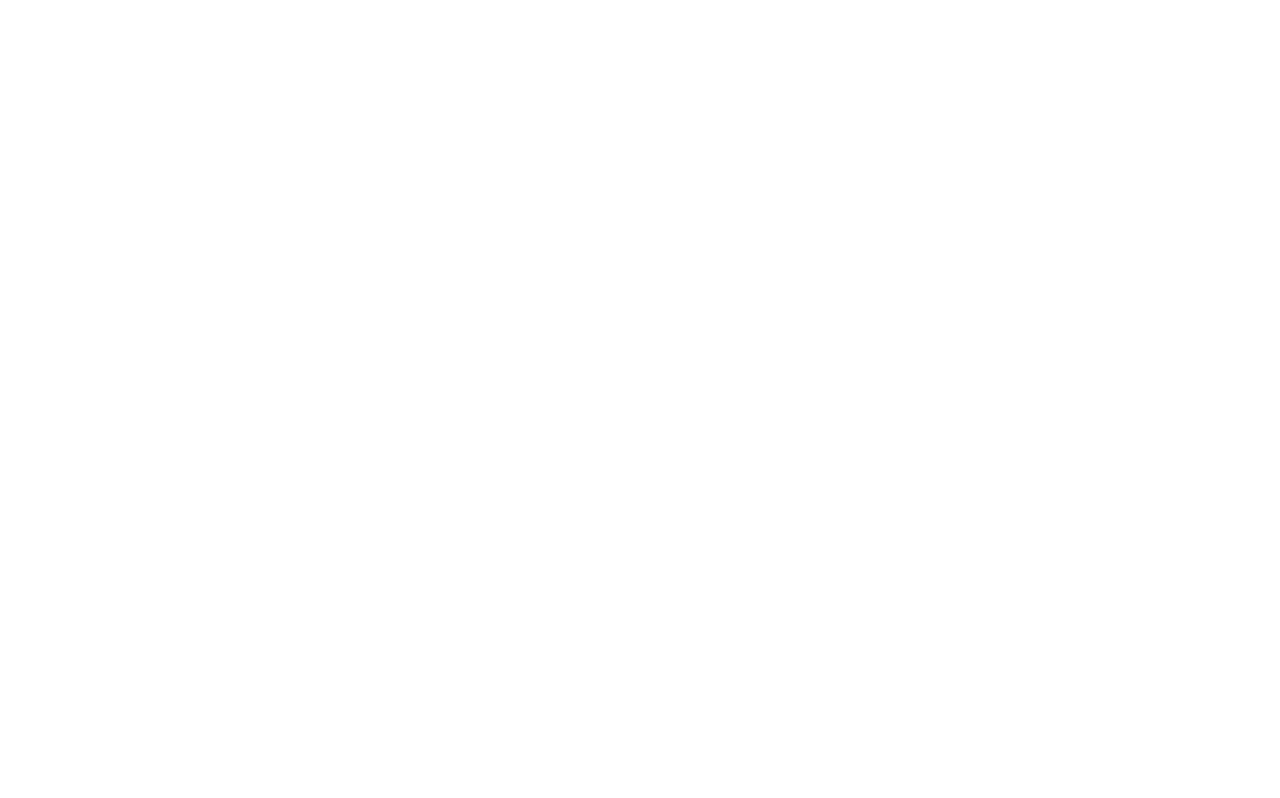
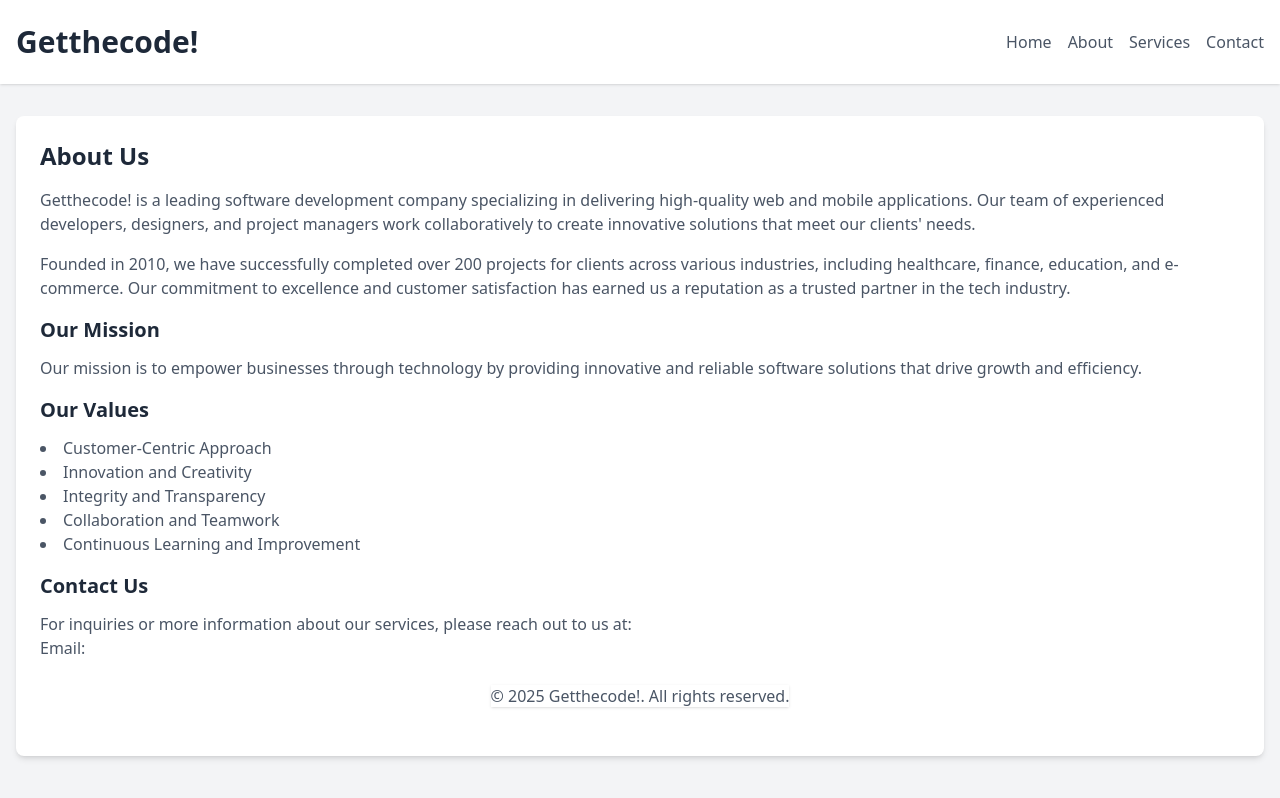
Before and after one commit to Revou-Coding-Camp/codingcamp-8-sep-25-chiizu-sama, a plain HTML site: page index.html in a window 1280 px wide. Drawn offline with nearby package versions, Linux system fonts and the light colour scheme.

Commit message:
decided to use css tailwind instead of css in separate file. also put some content on the first page. havent put any code of javascript

```diff
--- a/index.html
+++ b/index.html
@@ -3,9 +3,57 @@
 <head>
     <meta charset="UTF-8">
     <meta name="viewport" content="width=device-width, initial-scale=1.0">
-    <title>Porto Anshar</title>
+    <script src="https://cdn.jsdelivr.net/npm/@tailwindcss/browser@4"></script>
+    <title>Company Profile - Getthecode!</title>
 </head>
 <body>
-
+    <div class="min-h-screen bg-gray-100 flex flex-col">
+        <!-- Header -->
+        <header class="bg-white shadow">
+            <div class="container mx-auto px-4 py-6 flex justify-between items-center">
+                <h1 class="text-3xl font-bold text-gray-800">Getthecode!</h1>
+                <nav>
+                    <ul class="flex space-x-4">
+                        <li><a href="#" class="text-gray-600 hover:text-gray-800">Home</a></li>
+                        <li><a href="#" class="text-gray-600 hover:text-gray-800">About</a></li>
+                        <li><a href="#" class="text-gray-600 hover:text-gray-800">Services</a></li>
+                        <li><a href="#" class="text-gray-600 hover:text-gray-800">Contact</a></li>
+                    </ul>
+                </nav>
+            </div>
+        </header>
+        <!-- Main Content -->
+        <main class="flex-grow container mx-auto px-4 py-8">
+            <section class="bg-white p-6 rounded-lg shadow-md">
+                <h2 class="text-2xl font-bold mb-4 text-gray-800">About Us</h2>
+                <p class="text-gray-600 mb-4">
+                    Getthecode! is a leading software development company specializing in delivering high-quality web and mobile applications. Our team of experienced developers, designers, and project managers work collaboratively to create innovative solutions that meet our clients' needs.
+                </p>
+                <p class="text-gray-600 mb-4">
+                    Founded in 2010, we have successfully completed over 200 projects for clients across various industries, including healthcare, finance, education, and e-commerce. Our commitment to excellence and customer satisfaction has earned us a reputation as a trusted partner in the tech industry.
+                </p>
+                <h3 class="text-xl font-semibold mb-3 text-gray-800">Our Mission</h3>
+                <p class="text-gray-600 mb-4">
+                    Our mission is to empower businesses through technology by providing innovative and reliable software solutions that drive growth and efficiency.
+                </p>
+                <h3 class="text-xl font-semibold mb-3 text-gray-800">Our Values</h3>
+                <ul class="list-disc list-inside text-gray-600 mb-4">
+                    <li>Customer-Centric Approach</li>
+                    <li>Innovation and Creativity</li>
+                    <li>Integrity and Transparency</li>
+                    <li>Collaboration and Teamwork</li>
+                    <li>Continuous Learning and Improvement</li>
+                </ul>
+                <h3 class="text-xl font-semibold mb-3 text-gray-800">Contact Us</h3>
+                <p class="text-gray-600">
+                    For inquiries or more information about our services, please reach out to us at:
+                </p>
+                <p class="text-gray-600">
+                    Email:
+                    <a href="mailto:
 </body>
+<footer class="bg-white shadow mt-8">
+    <div class="container mx-auto px-4 py-6 text-center text-gray-600">
+        &copy; 2025 Getthecode!. All rights reserved.
+    </div>
 </html>
```
Also changed, not shown: css/style.css (deleted).
